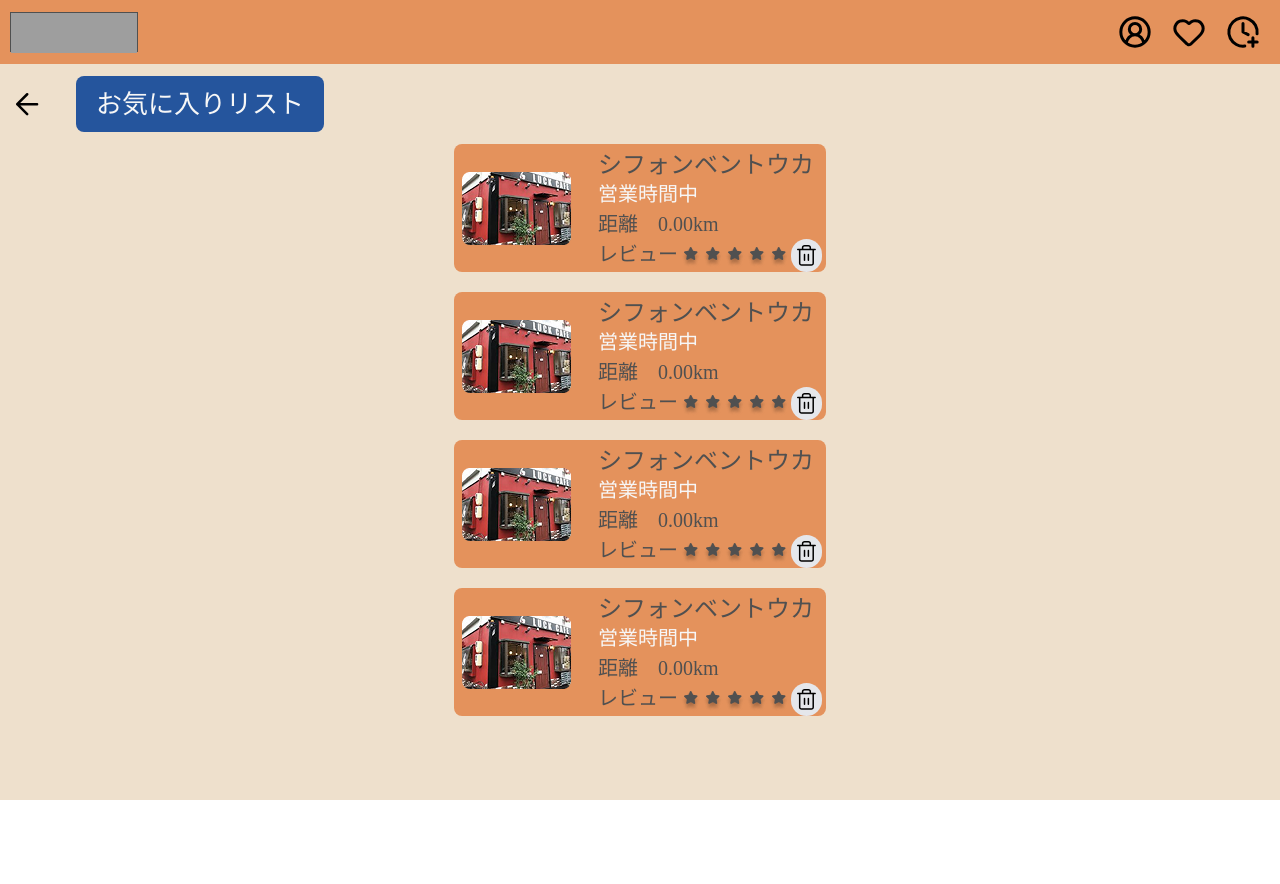
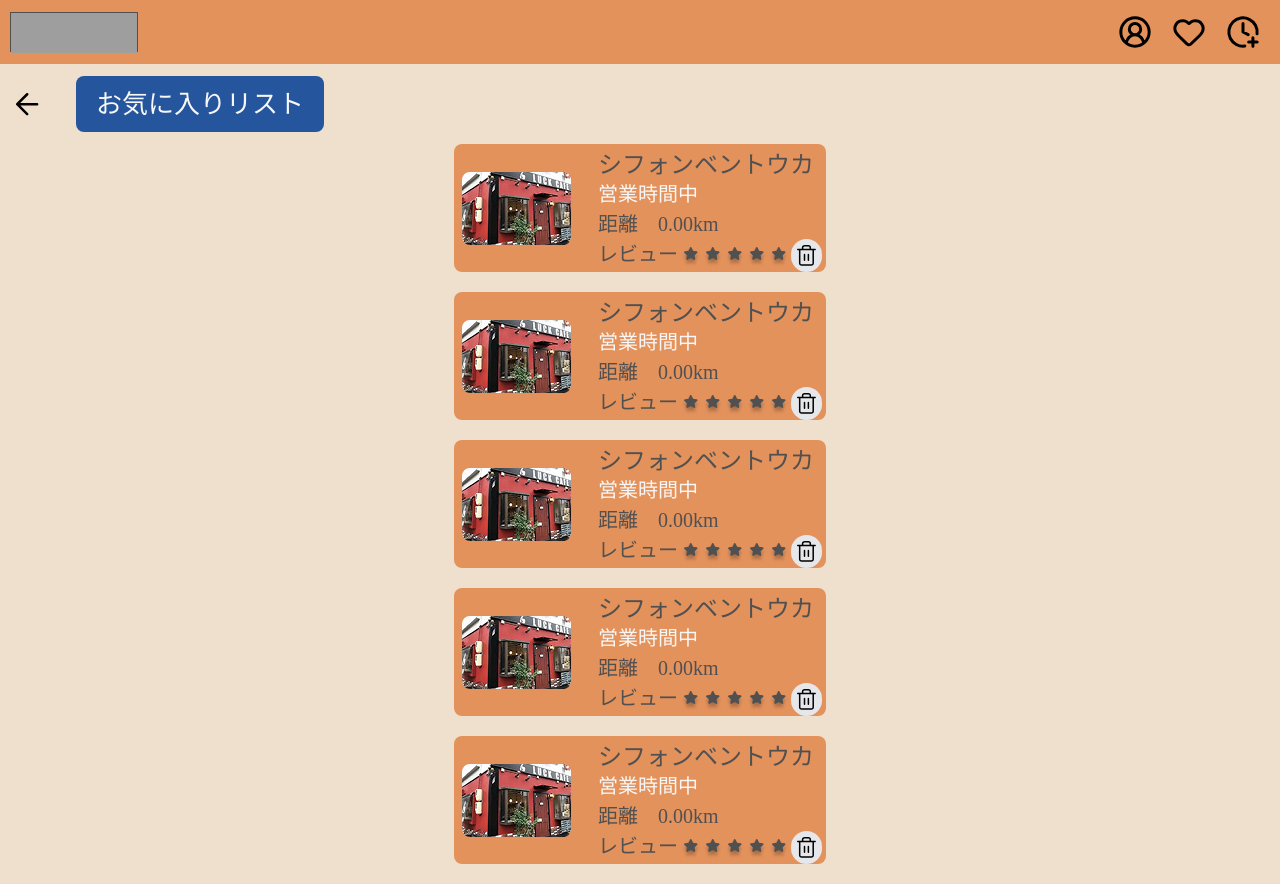
Before and after one commit to vantan-production/OutingSuggestionApp, a Next.js app in the folder frontend/src/: page /favorite in a window 1280 px wide. Before the commit the page ends 800 px from the top, so only its background shows below. Built offline with nearby package versions, Linux system fonts and the light colour scheme; grey boxes are pictures that could not be loaded; a web font is replaced by a local one.

Commit message:
[update]map関数ループ出力に変更

```diff
--- a/frontend/src/src/app/favorite/page.tsx
+++ b/frontend/src/src/app/favorite/page.tsx
@@ -3,14 +3,14 @@ import { useRouter } from "next/navigation";
 import FavoriteList from "../../../components/favorite-list";
 import Header from "../../../components/guestHeader";
 
-function FavoriteForm() {
+function FavoritePage() {
     const router = useRouter()
 
     return(
-        <div className="bg-beige h-screen">
+        <div className="h-screen">
             <Header></Header>
 
-            <main>
+            <main className="bg-beige">
                 <div className="flex w-77 h-20 items-center justify-between mx-4">
                     <button onClick={()  => router.push("/top")}>
                         <svg xmlns="http://www.w3.org/2000/svg" width="23" height="23" viewBox="0 0 23 23" fill="none">
@@ -21,10 +21,9 @@ function FavoriteForm() {
                 </div>
                 <section className="flex flex-col items-center">
                     {/* 後で変数出力に切り替え */}
-                    <FavoriteList/>
-                    <FavoriteList/>
-                    <FavoriteList/>
-                    <FavoriteList/>
+                    {[...Array(5)].map((_ , index) => (
+                        <FavoriteList key={index}/>
+                    ))}
                 </section>
             </main>
 
@@ -32,4 +31,4 @@ function FavoriteForm() {
     );
 }
 
-export default FavoriteForm;
+export default FavoritePage;
```
